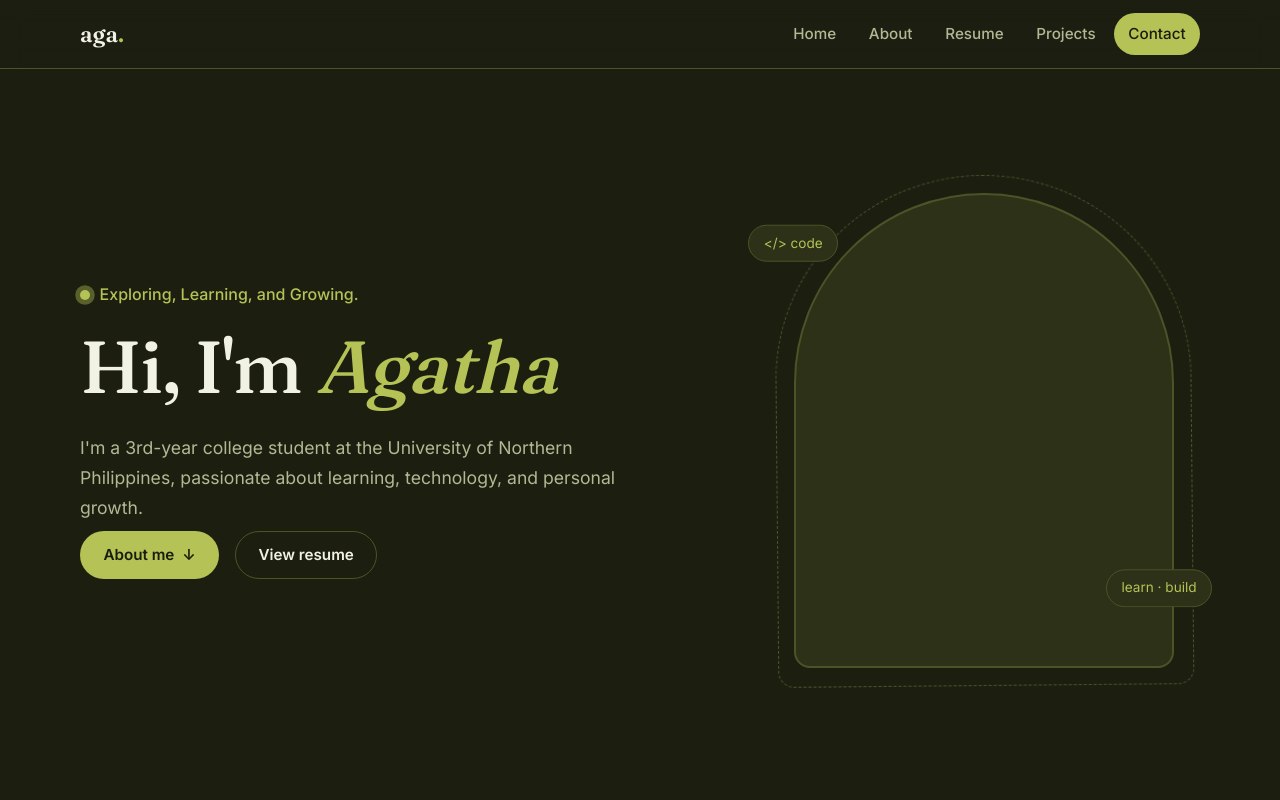
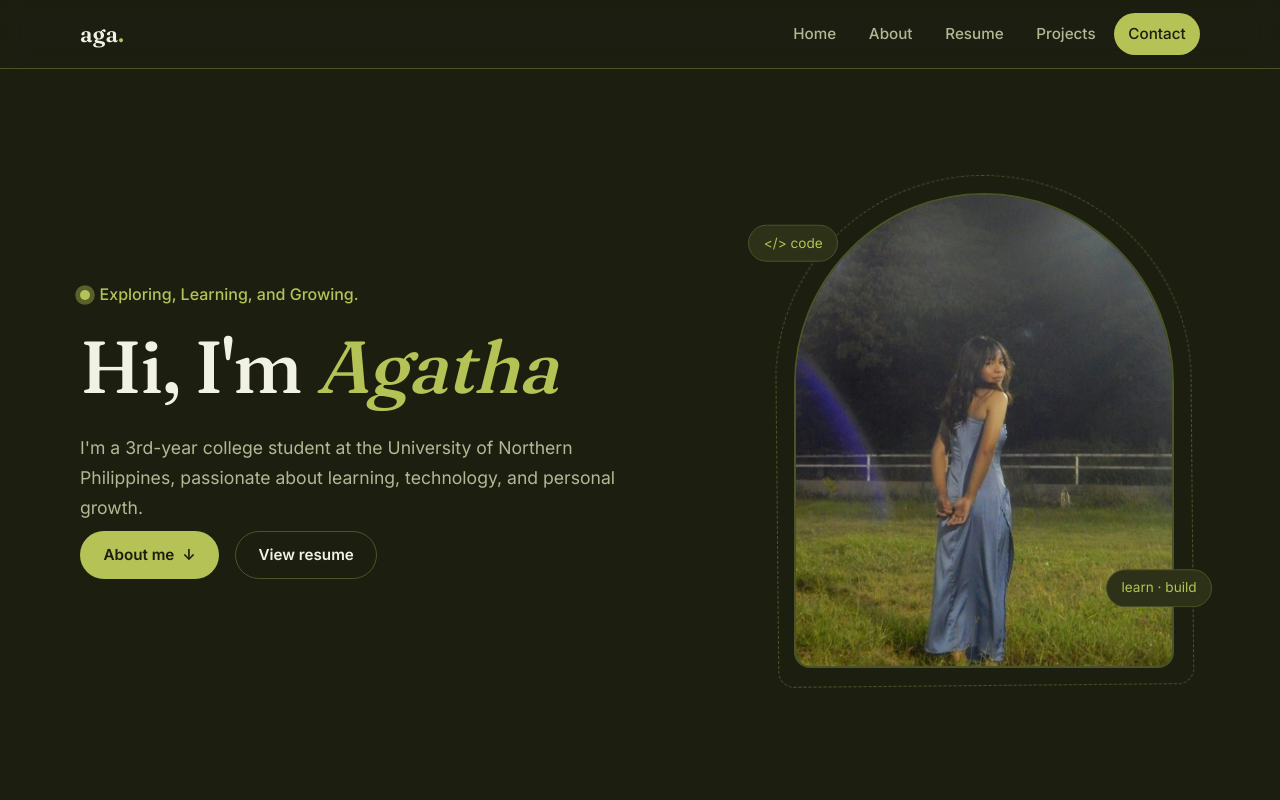
Before and after one commit to agasbngy-cloud/webpage, a plain HTML site: page index.html in a window 1280 px wide. Shown: the top 800 px of the page. Drawn offline with Linux system fonts and the light colour scheme.

Commit message:
Update image source path in index.html

```diff
--- a/index.html
+++ b/index.html
@@ -45,7 +45,7 @@
       <div class="hero__visual reveal">
         <div class="hero__ring" aria-hidden="true"></div>
         <figure class="hero__photo">
-          <img src="assets/profile.jpg" alt="Portrait of Agatha A. Sabungey standing on a grass field at night" width="900" height="1200">
+          <img src="profile.jpg" alt="Portrait of Agatha A. Sabungey standing on a grass field at night" width="900" height="1200">
         </figure>
         <span class="chip chip--a" aria-hidden="true">&lt;/&gt; code</span>
         <span class="chip chip--b" aria-hidden="true">learn · build</span>
```
